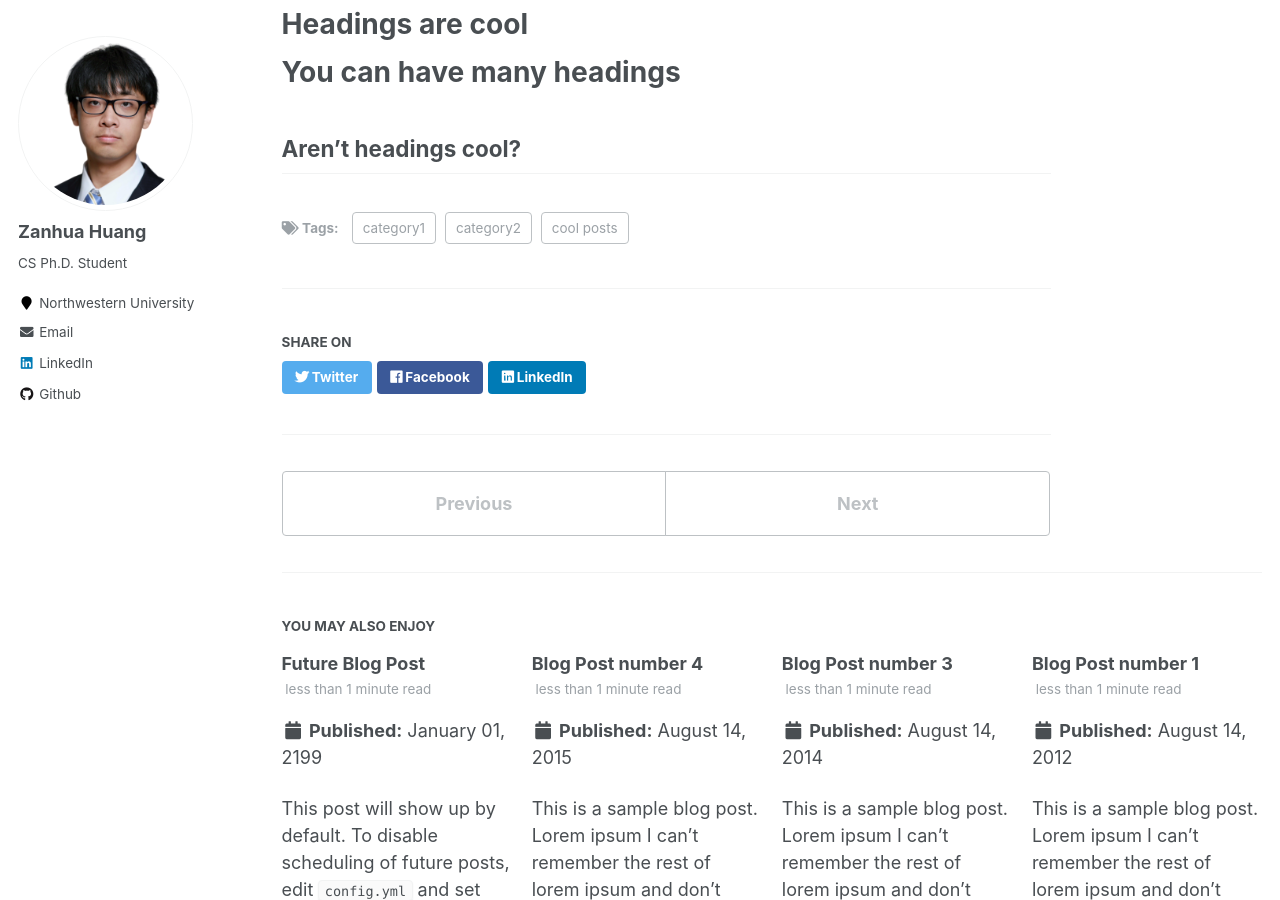
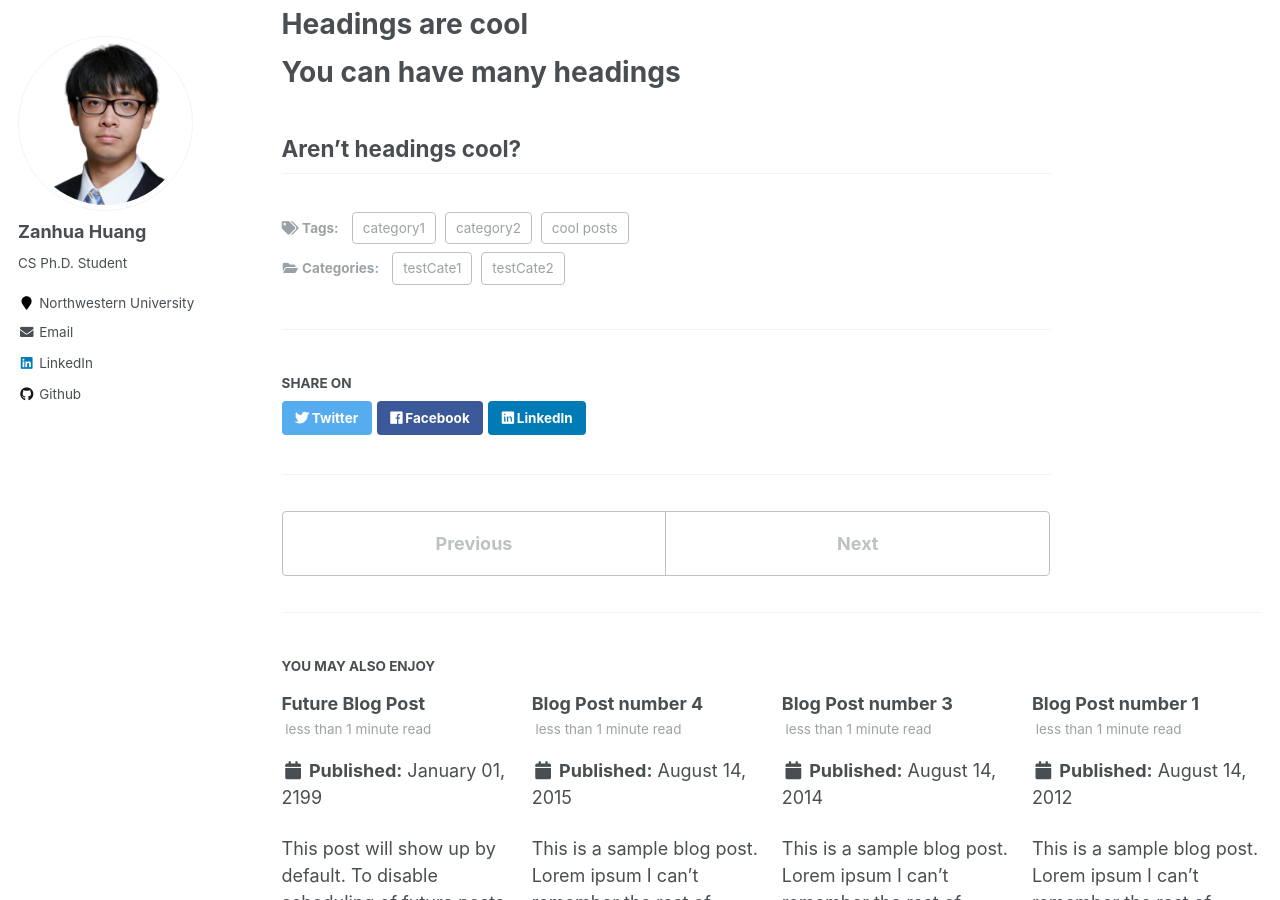
Before and after one commit to yzanhua/yzanhua.github.io, a Jekyll site: the page built from _posts/2013-08-14-blog-post-2.md, in a window 1280 px wide and 900 px high, scrolled down 338 px. Built offline with Jekyll 4.4.1, drawn with Linux system fonts in a browser that asks for light colours.

Commit message:
test add category to post

```diff
--- a/_posts/2013-08-14-blog-post-2.md
+++ b/_posts/2013-08-14-blog-post-2.md
@@ -6,6 +6,9 @@ tags:
   - cool posts
   - category1
   - category2
+categories:
+  - testCate1
+  - testCate2
 ---
 
 This is a sample blog post. Lorem ipsum I can't remember the rest of lorem ipsum and don't have an internet connection right now. Testing testing testing this blog post. Blog posts are cool.
```
Also changed, not shown: _posts/2012-08-14-blog-post-1.md (+1 -0 lines), _posts/2014-08-14-blog-post-3.md (+3 -0 lines).
